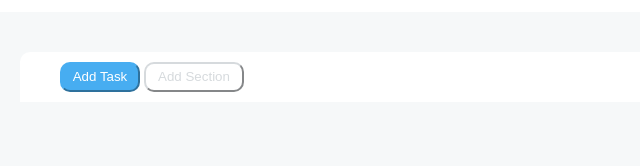
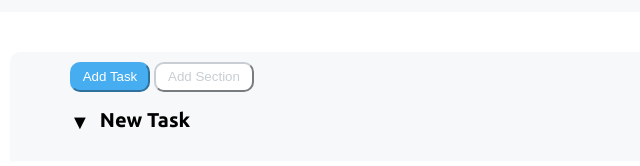
Before and after one commit to emanuelevolpes/html-css-toboolist, a plain HTML site: page index.html in a window 1280 px wide. Shown: the part 68-234 px from the top of the page, without its empty margins (0-640 px from the left). Drawn offline with Linux system fonts and the light colour scheme; a web font is replaced by a local one.

Commit message:
main section

```diff
--- a/css/style.css
+++ b/css/style.css
@@ -1,11 +1,27 @@
 body{
+    margin-top: 0;
+    margin-left: 0;
+    margin-right: 0;
+}
+
+header{
     background-color: #F6F8F9;
     margin: 0;
 }
 
-header{
-    background-color: white;
+
+main{
+    background-color: #F6F8F9;
+    max-width: 1200px;
+    margin: 0 auto;
+    margin-top: 40px;
+    padding-top: 10px;
+    padding-bottom: 10px;
+    padding-left: 60px;
+    border-top-left-radius: 10px;
+    border-top-right-radius: 10px;
 }
+
 
 .logo{
     display: inline-block;
@@ -19,33 +35,42 @@ h1{
     font-family: 'Ubuntu', sans-serif;
 }
 
+
 .button-box{
-    background-color: white;
+    background-color: #F6F8F9;
     max-width: 1200px;
-    margin: 0 auto;
-    margin-top: 40px;
-    padding-top: 10px;
-    padding-bottom: 10px;
-    padding-left: 40px;
-    border-top-left-radius: 10px;
-    border-top-right-radius: 10px;
-    border-bottom: #f6f8f9 2px;
+    border-bottom: white 2px;
 }
+
 
 .button1{
     color: white;
-    background-color: #47adf1;
-    border-color: #47adf1;
+    background-color: #47ADF1;
+    border-color: #47ADF1;
     height: 30px;
     width: 80px;
     border-radius: 10px 10px 10px 10px;
 }
 
 .button2{
-    color: #d6dadd;
+    color: #C8CED3;
     background-color: white;
     height: 30px;
     width: 100px;
     border-radius: 10px 10px 10px 10px;
-    border-color: #d6dadd;
+    border-color: #C8CED3;
 }
+
+h2{
+    display: inline-block;
+    vertical-align: middle;
+    font-family: 'Sofia Sans', sans-serif;
+    font-family: 'Ubuntu', sans-serif;
+    font-size: 20px;
+}
+
+h2::before{
+    content: '\25BC';
+    vertical-align: middle;
+    padding-right: 10px;
+}
--- a/index.html
+++ b/index.html
@@ -9,6 +9,9 @@
     <link rel="preconnect" href="https://fonts.googleapis.com">
     <link rel="preconnect" href="https://fonts.gstatic.com" crossorigin>
     <link href="https://fonts.googleapis.com/css2?family=Ubuntu:wght@700&display=swap" rel="stylesheet">
+    <link rel="preconnect" href="https://fonts.googleapis.com">
+    <link rel="preconnect" href="https://fonts.gstatic.com" crossorigin>
+    <link href="https://fonts.googleapis.com/css2?family=Sofia+Sans:wght@200&family=Ubuntu:wght@700&display=swap" rel="stylesheet">
     <link rel="stylesheet" href="/css/style.css">
 </head>
 
@@ -23,11 +26,18 @@
     <!-- main-->
     <main>
         <!-- button-->
-        <section class="button-box">
+        <div class="button-box">
             <button type="button" class="button1">Add Task</button>
             <button type="button" class="button2">Add Section</button>
+        </div>
+        <!-- /button-->
+
+        <!-- main section-->
+        <section>
+            <h2>New Task</h2>
         </section>
-        <!-- /button-->
+        <!-- /main section-->
+
     </main>
     <!-- /main-->
 
```
